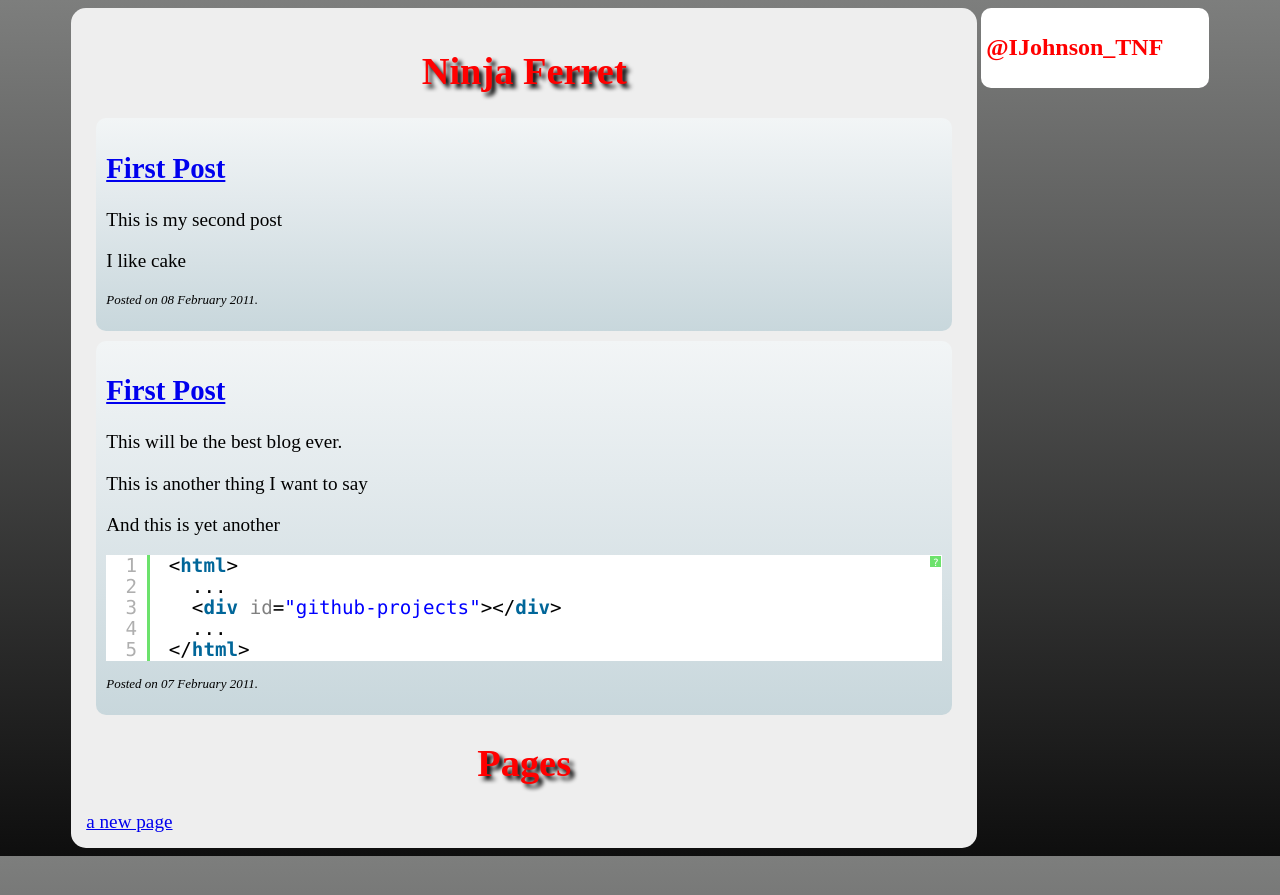
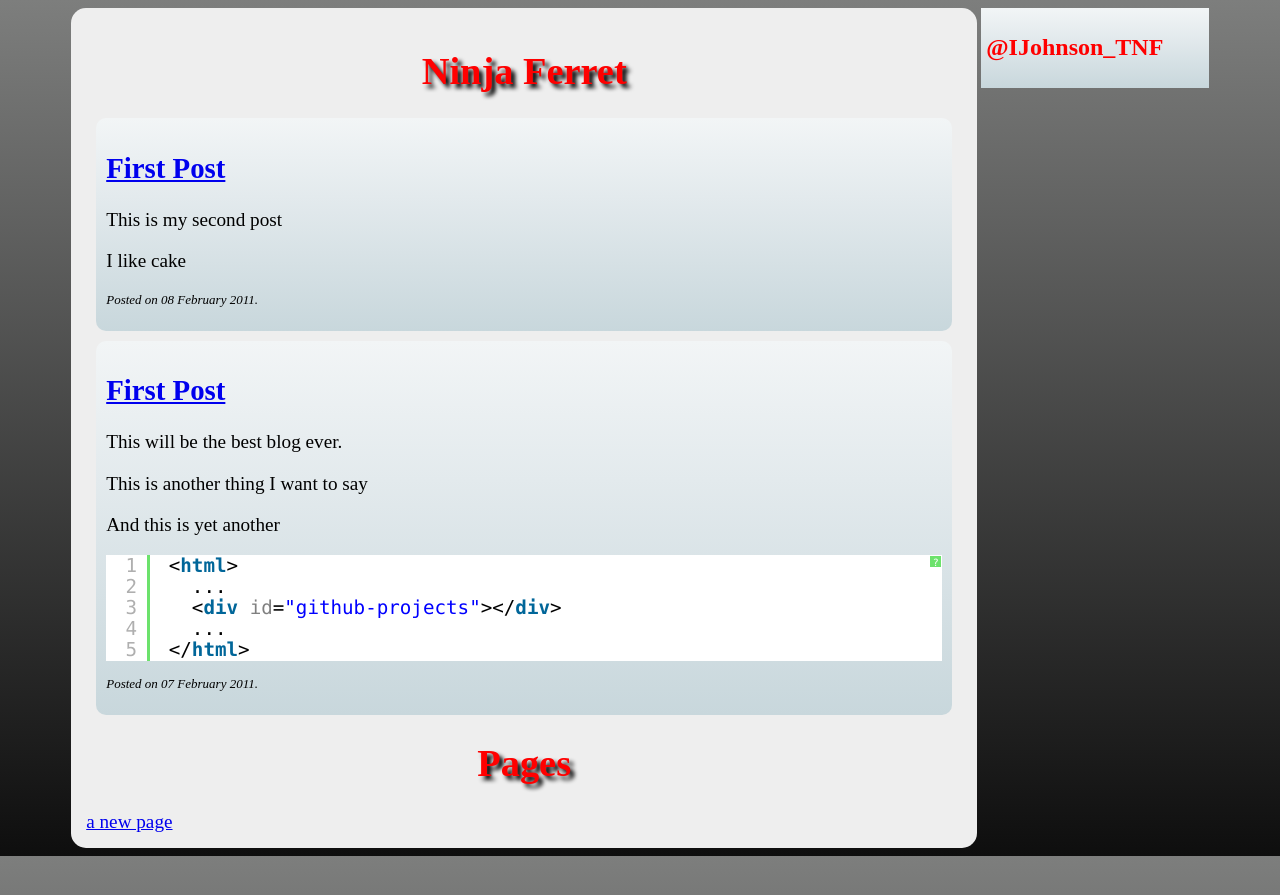
Before and after one commit to ninjaferret/ninjaferret.github.com, a Jekyll site: the page built from index.html, in a window 1280 px wide. Shown: the top 895 px of the page. Built offline with Jekyll 4.4.1, drawn with Linux system fonts in a browser that asks for light colours.

Commit message:
Playing with CSS 3 gradients - for side bar

```diff
--- a/assets/stylesheets/ninjaferret.css
+++ b/assets/stylesheets/ninjaferret.css
@@ -25,8 +25,11 @@
 	font-size:1em;
 	width: 20%;
 	border-radius: 10px;
-	background-color: white;
 	float: right;
+    background: #eeeeee; /* old browsers */
+    background: -moz-linear-gradient(top, #eeeeee 0%, #eeeeee 100%); /* firefox */
+    background: -webkit-gradient(linear, left top, left bottom, color-stop(0%,#eeeeee), color-stop(100%,#eeeeee)); /* webkit */
+    filter: progid:DXImageTransform.Microsoft.gradient( startColorstr='#eeeeee', endColorstr='#eeeeee',GradientType=0 ); /* ie */
 }
 #footer {font-size:0.9em}
 
--- a/assets/stylesheets/twitter.css
+++ b/assets/stylesheets/twitter.css
@@ -1,5 +1,9 @@
 #twitter {
 	padding: 5px;
+    background: #f2f5f6; /* old browsers */
+    background: -moz-linear-gradient(top, #f2f5f6 0%, #e3eaed 37%, #c8d7dc 100%); /* firefox */
+    background: -webkit-gradient(linear, left top, left bottom, color-stop(0%,#f2f5f6), color-stop(37%,#e3eaed), color-stop(100%,#c8d7dc)); /* webkit */
+    filter: progid:DXImageTransform.Microsoft.gradient( startColorstr='#f2f5f6', endColorstr='#c8d7dc',GradientType=0 ); /* ie */
 }
 
 #twitter h1 a {
```
